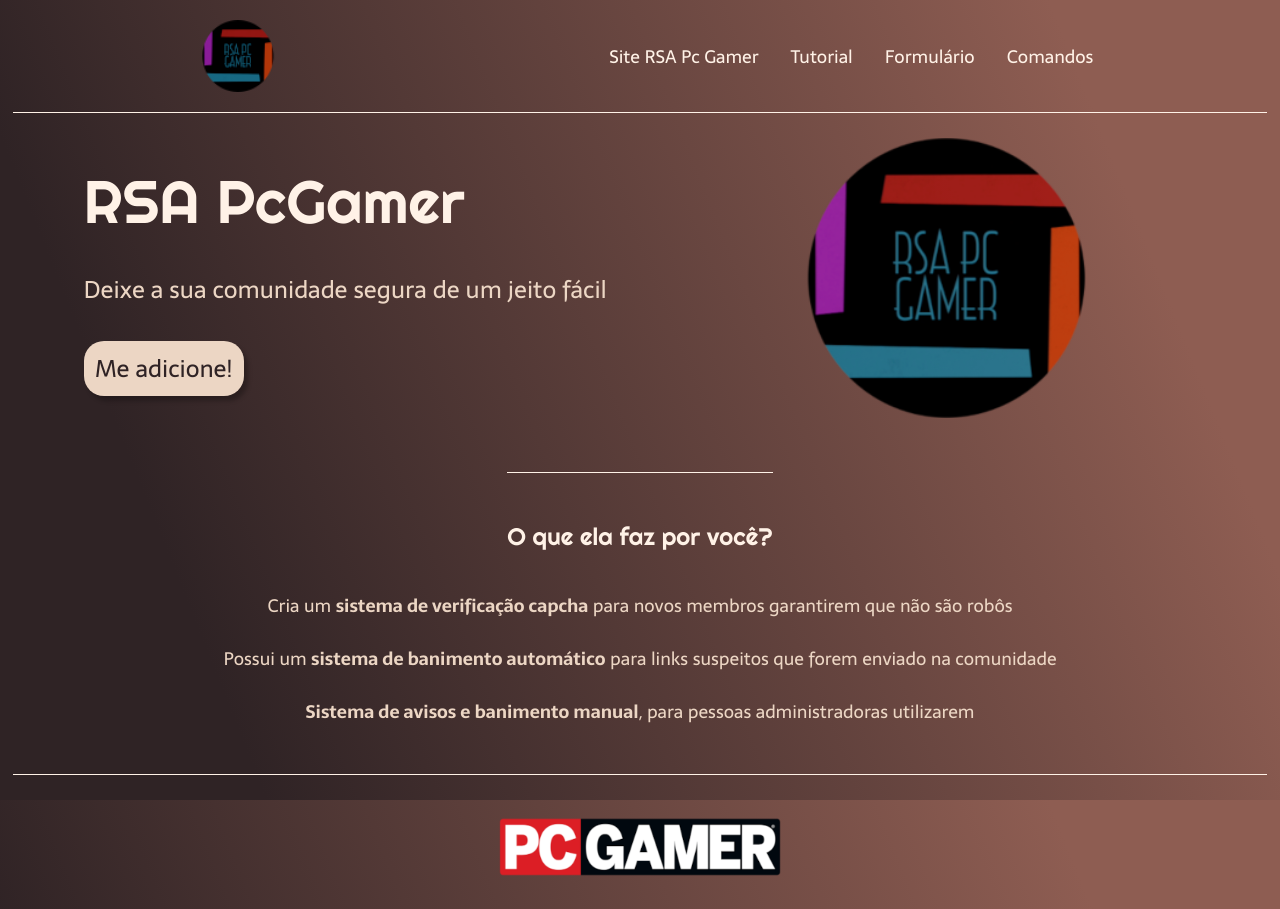
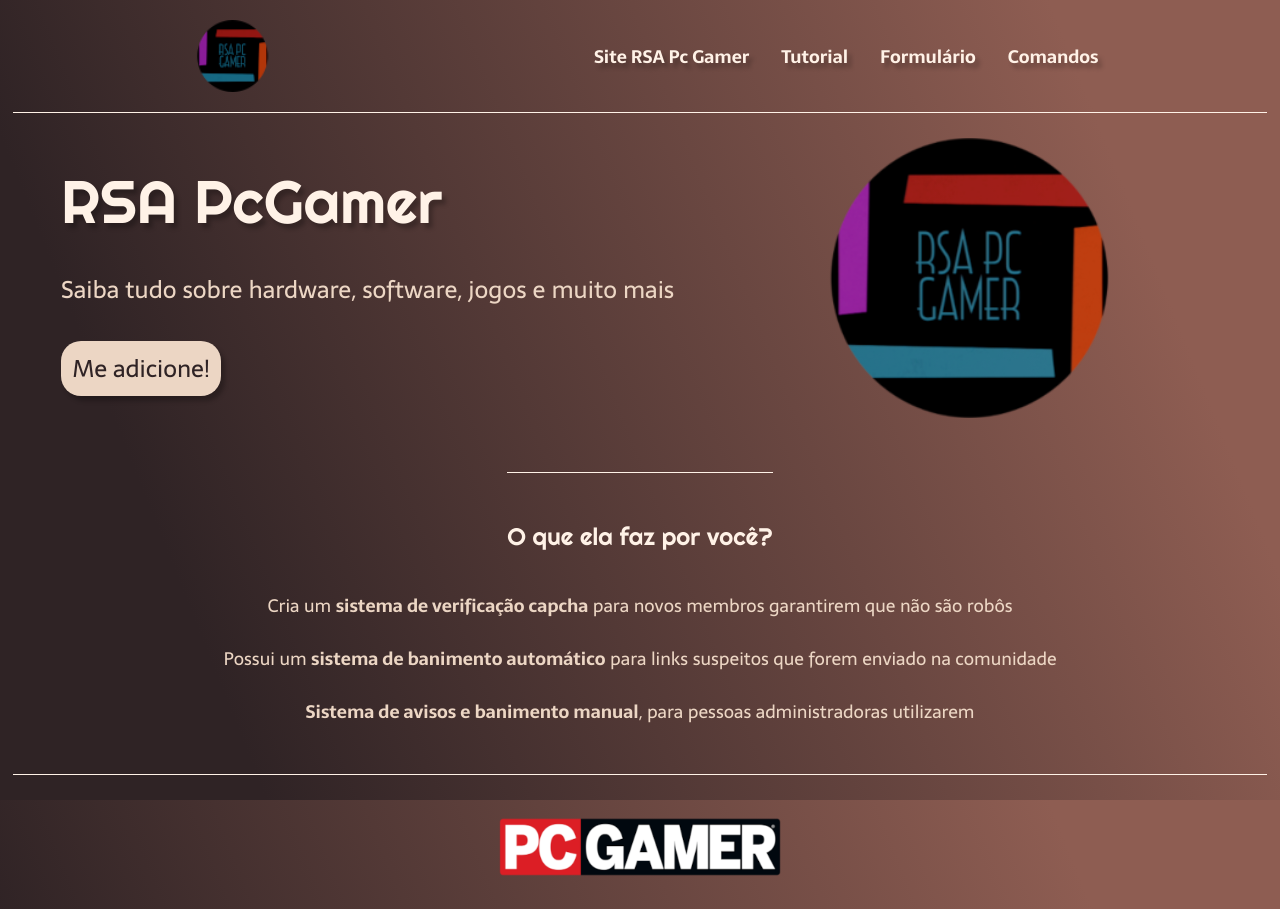
Before and after one commit to robertoalvs/landing-page, a plain HTML site: page index.html in a window 1280 px wide. Drawn offline with Linux system fonts and the light colour scheme.

Commit message:
atualizado.

```diff
--- a/estilo/celular2.css
+++ b/estilo/celular2.css
@@ -19,7 +19,9 @@ body {
     font-size: 16px;
     font-weight: 400;
     padding-bottom: 5px;
+    font-weight: bolder;
 }
+
 
 .especial {
 
@@ -64,3 +66,8 @@ h2 {
     font-size: 16px;
     color: #ECD6C4;
 }
+
+.paragrafo {
+
+    font-size: 16px;
+}
--- a/estilo/style.css
+++ b/estilo/style.css
@@ -52,7 +52,22 @@ body {
     color: #FFF2E7;
     font-weight: 400;
     font-size: 18px;
+    font-weight: bolder;
+    transition-property: all;
+    transition-duration: 2s;
+    transition-delay: 0;
+    transition-timing-function: ease-in-out;
+    text-shadow: 4px 5px 4px rgba(0, 0, 0, 0.25);
 }
+
+
+.menu-item:hover {
+
+    transform: translateY(40px);
+    height: 40px;
+
+}
+
 
 .conteudo {
 
@@ -107,13 +122,13 @@ a:hover {
 }
 
 
-
 h1 {
 
     font-family: var(--fonte-google);
     font-weight: 400;
     font-size: 60px;
     color: #FFF2E7;
+    text-shadow: 4px 5px 4px rgba(0, 0, 0, 0.25);
 }
 
 h2 {
--- a/index.html
+++ b/index.html
@@ -34,7 +34,7 @@
 
                     <h1 class="titulo">RSA PcGamer</h1>
 
-                    <h2 class="titulo2">Deixe a sua comunidade segura de um jeito fácil</h2>
+                    <h2 class="titulo2">Saiba tudo sobre hardware, software, jogos e muito mais</h2>
 
                     <button class="botao"><a href="https://www.instagram.com/robertoalvs/" target="_blank">Me adicione!</a></button>
 
```
